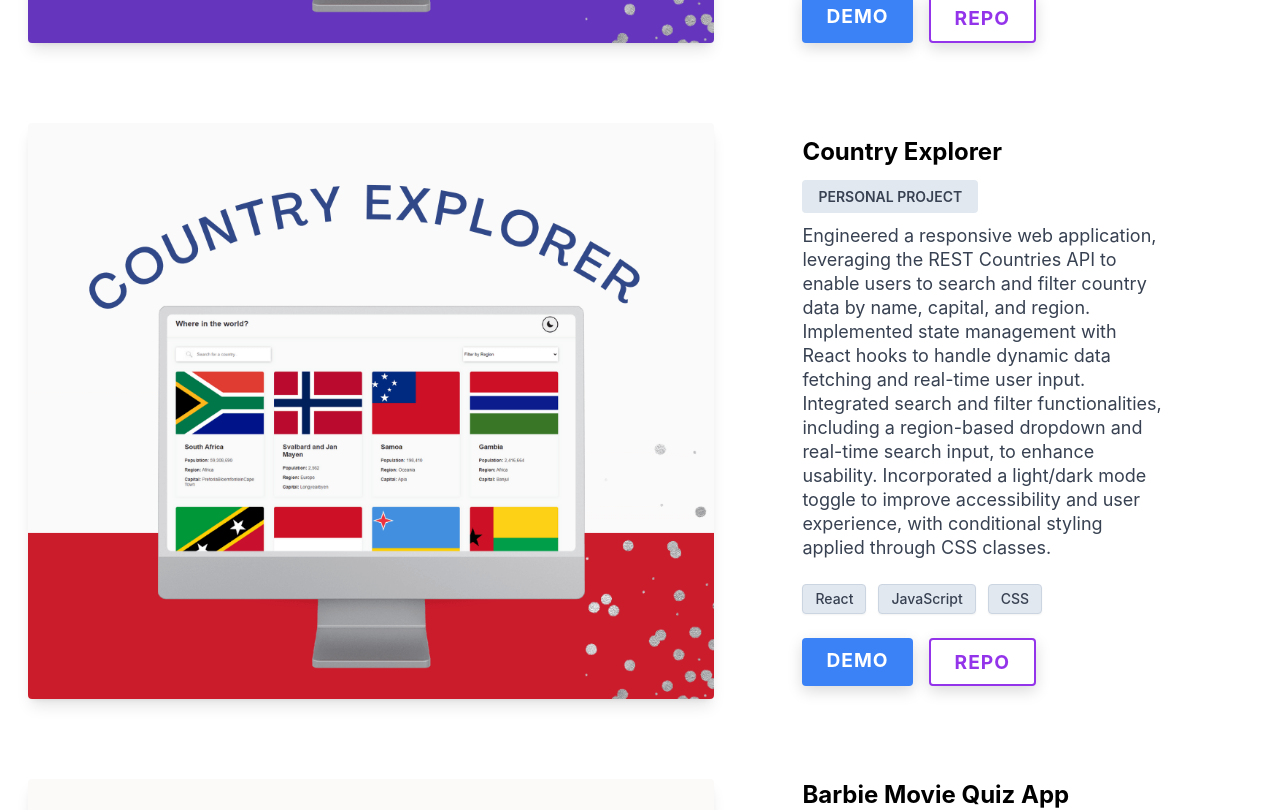
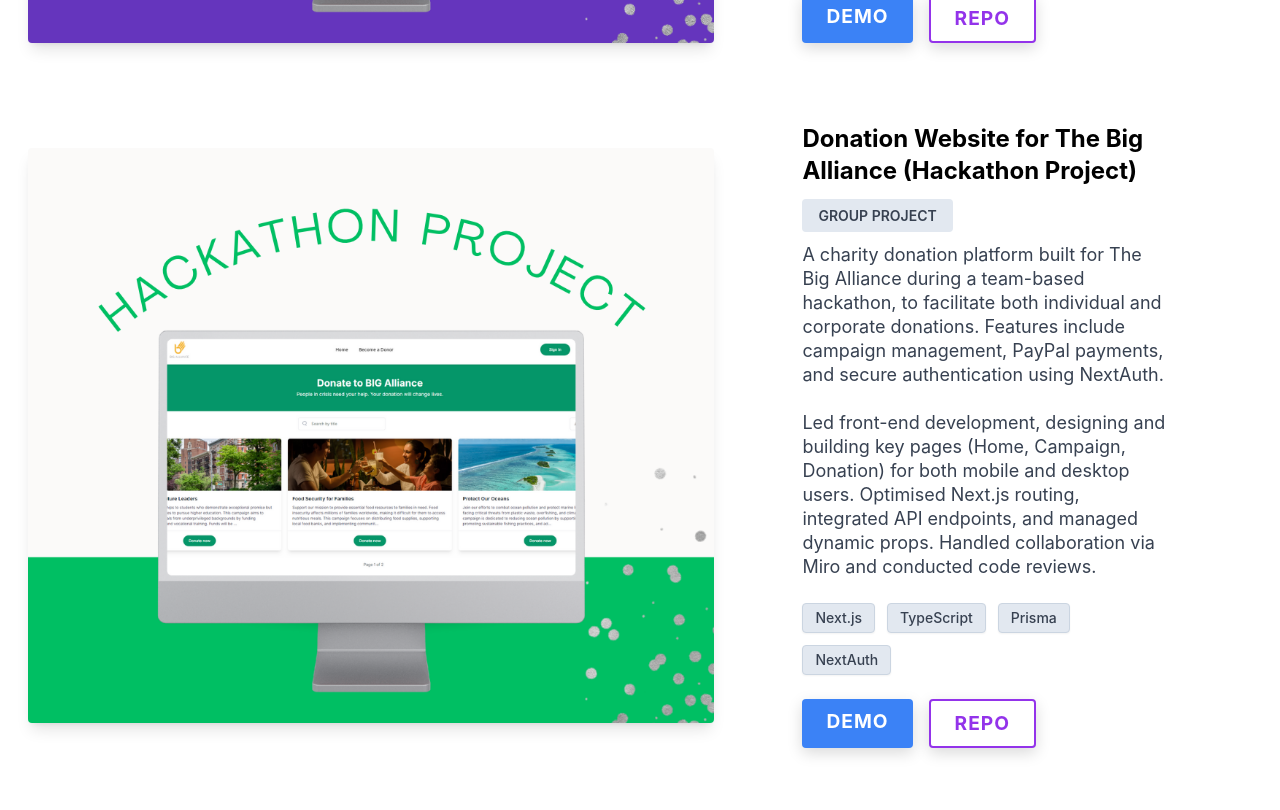
Before and after one commit to nataliiazab/portfolio, a React (Vite) app: page / in a window 1280 px wide. Shown: the part 2960-3770 px from the top of the page. Built offline with nearby package versions, Linux system fonts and the light colour scheme; a web font is replaced by a local one.

Commit message:
add hackathon project

```diff
--- a/public/projects.js
+++ b/public/projects.js
@@ -14,6 +14,19 @@
   },
   {
     id: 2,
+    name: "Donation Website for The Big Alliance (Hackathon Project)",
+    skills: ["Next.js", "TypeScript", "Prisma", "NextAuth"],
+    description:
+      "A charity donation platform built for The Big Alliance during a team-based hackathon, to facilitate both individual and corporate donations. Features include campaign management, PayPal payments, and secure authentication using NextAuth.",
+    myContribution:
+      "Led front-end development, designing and building key pages (Home, Campaign, Donation) for both mobile and desktop users. Optimised Next.js routing, integrated API endpoints, and managed dynamic props. Handled collaboration via Miro and conducted code reviews.",
+    image: "./images/big-alliance.png",
+    demo: "https://codeathon-team1.vercel.app/",
+    github: "https://github.com/nataliiazab/codeathon-team1",
+    type: "group project",
+  },
+  {
+    id: 3,
     name: "Country Explorer",
     skills: ["React", "JavaScript", "CSS"],
     description:
@@ -24,7 +37,7 @@
     type: "personal project",
   },
   {
-    id: 3,
+    id: 4,
     name: "Barbie Movie Quiz App",
     skills: ["React", "JavaScript", "CSS"],
     description:
@@ -35,7 +48,7 @@
     type: "personal project",
   },
   {
-    id: 4,
+    id: 5,
     name: "Rock, Paper, Scissors Game",
     skills: ["HTML", "CSS", "JavaScript"],
     description:
@@ -46,7 +59,7 @@
     type: "personal project",
   },
   {
-    id: 5,
+    id: 6,
     name: "Educational Website Template",
     skills: ["HTML", "CSS", "JavaScript", "Vite", "React"],
     description:
```
Also changed, not shown: public/images/big-alliance.png (added).
